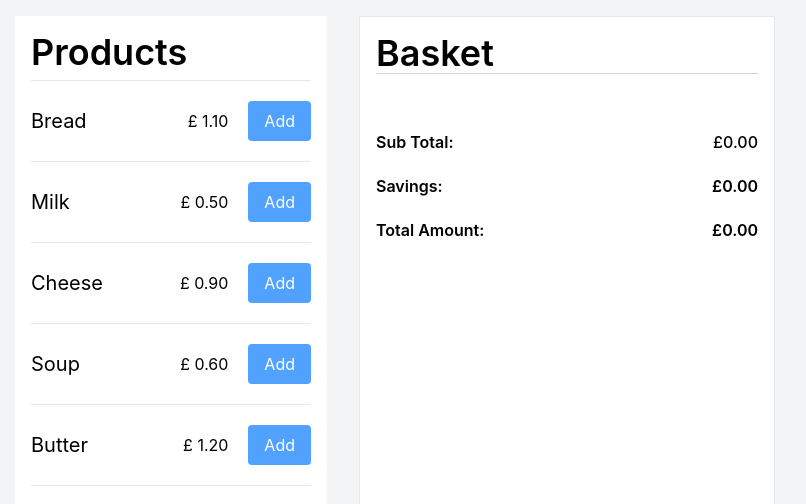
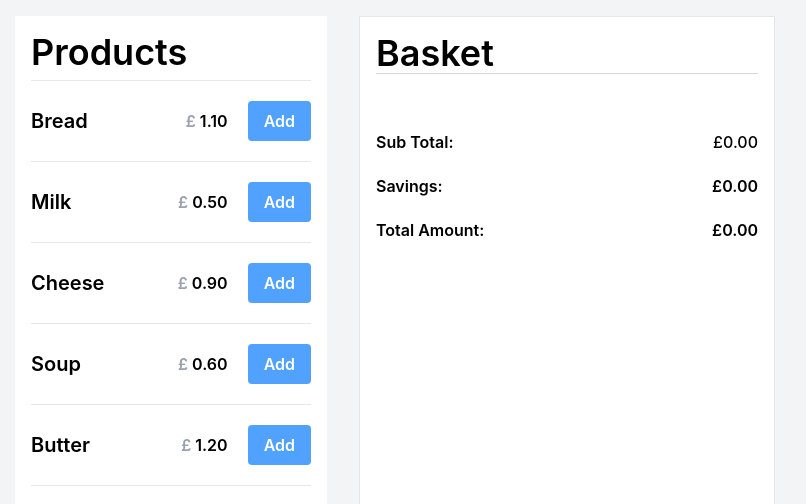
Before and after one commit to avinashdatir/Product-Basket-app, a React (Vite) app in the folder product-app/: page / in a window 1280 px wide. Shown: the top 504 px of the page, without its empty margins (245-1051 px from the left). Built offline with nearby package versions, Linux system fonts and the light colour scheme.

Commit message:
Initial commit

```diff
--- a/product-app/src/components/Products.tsx
+++ b/product-app/src/components/Products.tsx
@@ -34,14 +34,14 @@ const Products = () => {
             className="flex justify-between items-center border-b border-gray-200 py-5"
           >
 
-            <p className="text-xl">
+            <p className="text-xl font-semibold">
               {product.name}
             </p>
 
-            <div className="flex items-center gap-5">
+            <div className="flex items-center gap-5 font-semibold">
 
               <p>
-                £ {product.price.toFixed(2)}
+                <span className="text-gray-400 font-semibold">£</span> {product.price.toFixed(2)}
               </p>
 
               <button
```
